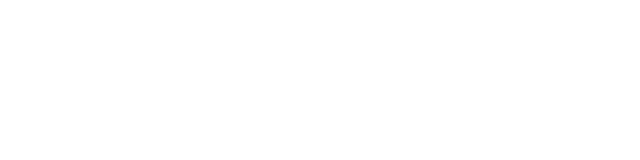
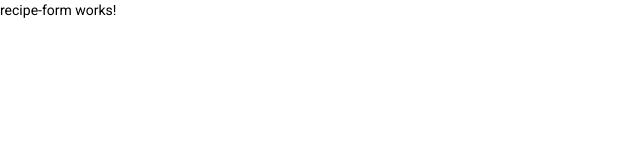
Before and after one commit to tw258/cookbook, an Angular app: page /new-recipe in a window 1280 px wide. Before the commit this address led to /. Shown: the top 160 px of the page, without its empty margins (0-640 px from the left). Built offline with nearby package versions, Linux system fonts and the light colour scheme.

Commit message:
add recipe-forms component

```diff
--- a/src/app/app.module.ts
+++ b/src/app/app.module.ts
@@ -7,11 +7,15 @@ import { BrowserAnimationsModule } from '@angular/platform-browser/animations';
 import { SharedModule } from './shared/shared.module';
 import { Route, RouterModule } from '@angular/router';
 import { RecipeListComponent } from './recipe-list/recipe-list.component';
+import { RecipeFormComponent } from './recipe-form/recipe-form.component';
 
-const routes: Route[] = [{ path: '', component: RecipeListComponent }];
+const routes: Route[] = [
+  { path: '', component: RecipeListComponent },
+  { path: 'new-recipe', component: RecipeFormComponent },
+];
 
 @NgModule({
-  declarations: [AppComponent, IngredientFormComponent],
+  declarations: [AppComponent, IngredientFormComponent, RecipeFormComponent],
   imports: [BrowserModule, BrowserAnimationsModule, SharedModule, RouterModule.forRoot(routes)],
   providers: [],
   bootstrap: [AppComponent],
--- /dev/null
+++ b/src/app/recipe-form/recipe-form.component.html
@@ -0,0 +1 @@
+<p>recipe-form works!</p>
--- /dev/null
+++ b/src/app/recipe-form/recipe-form.component.ts
@@ -0,0 +1,15 @@
+import { Component, OnInit } from '@angular/core';
+
+@Component({
+  selector: 'app-recipe-form',
+  templateUrl: './recipe-form.component.html',
+  styleUrls: ['./recipe-form.component.css']
+})
+export class RecipeFormComponent implements OnInit {
+
+  constructor() { }
+
+  ngOnInit(): void {
+  }
+
+}
```
Also changed, not shown: src/app/recipe-form/recipe-form.component.css (added).
